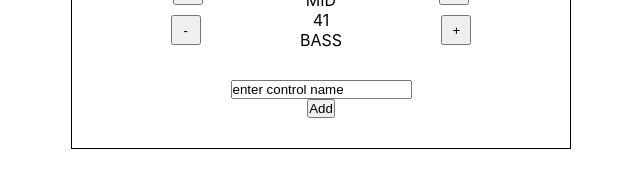
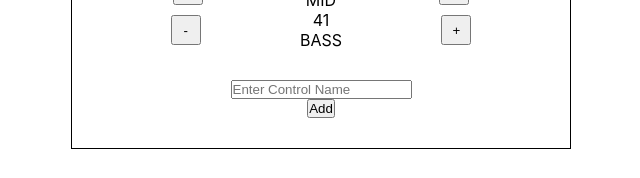
Before and after one commit to sandrbuz/FrontEndTaskG7, a React (Create React App) app: page / in a window 1280 px wide. Shown: the part 401-579 px from the top of the page, without its empty margins (319-959 px from the left). Built offline with nearby package versions, Linux system fonts and the light colour scheme.

Commit message:
Added an element using a form

```diff
--- a/src/App.js
+++ b/src/App.js
@@ -11,6 +11,10 @@ function App() {
     { value: 41, name: 'BASS', id: 3 },
   ]
   )
+
+  const [inputValue,setInputValue] = useState('')
+
+
   const handlePlus = (currentId) => {
     setState(
       state.map(c => {
@@ -32,6 +36,14 @@ function App() {
     );
   }
 
+  const onFormSubmit = (e) => {
+    setState([
+      ...state,
+      {value: 50, name: inputValue, id: crypto.randomUUID()}
+    ])
+    e.preventDefault();
+  }
+
   const Controllers = state.map(controller => <Controller handlePlus={handlePlus} handleMinus={handleMinus} value={controller.value} name={controller.name} key={controller.id} id={controller.id} />);
   // crypto.randomUUID()
 
@@ -41,9 +53,9 @@ function App() {
         <div className='controllers'>
           {Controllers}
         </div>
-        <form className='form'>
-          <input onChange={() => { }} value="enter control name" />
-          <button>Add</button>
+        <form onSubmit={onFormSubmit} className='form'>
+          <input type='text' onChange={(e)=>setInputValue(e.target.value)} value={inputValue} placeholder='Enter Control Name'/>
+          <input type='submit' value="Add"/>
         </form>
       </div>
     </div>
```
